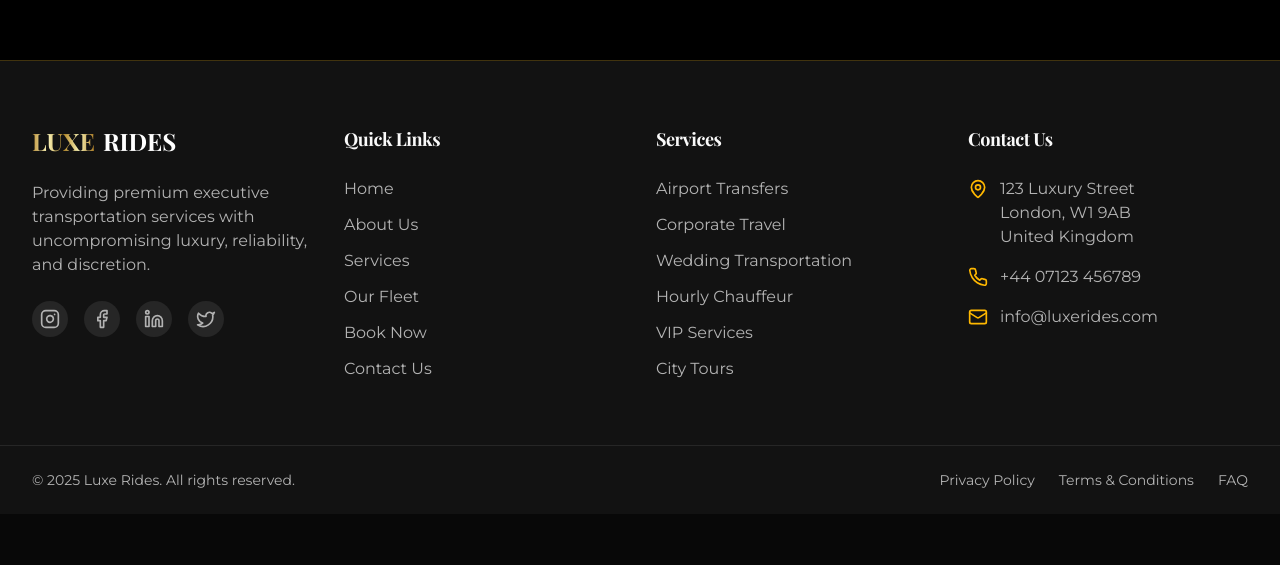
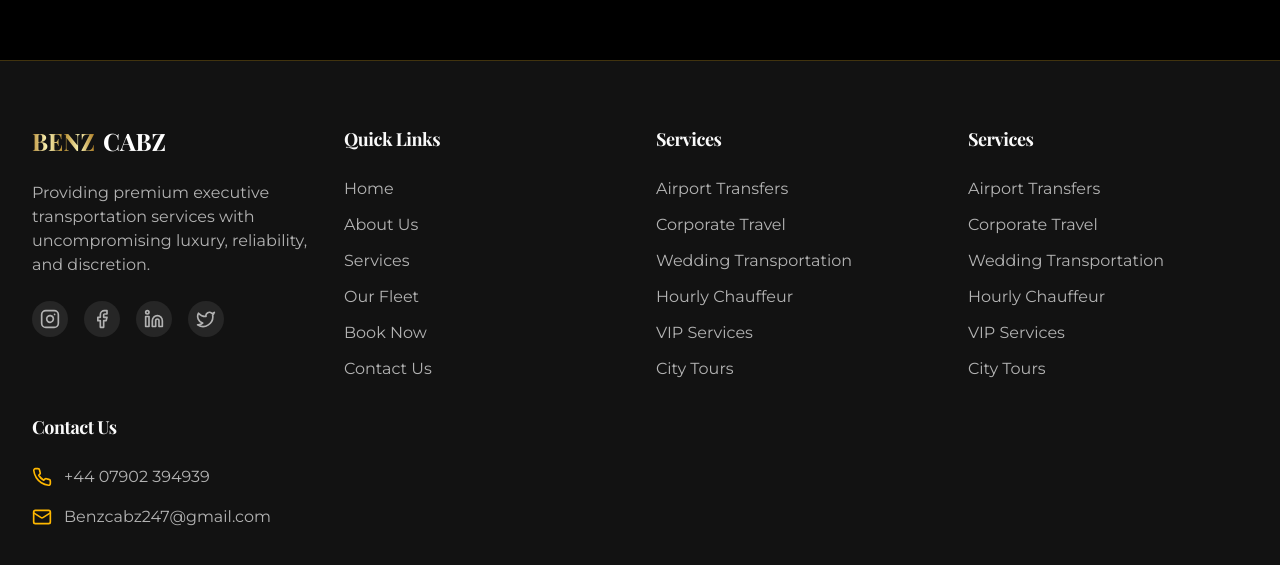
Before and after one commit to adnanmuhtadi/luxurious-ride-booking, a React (Vite) app: page /about in a window 1280 px wide. Shown: the part 1332-1897 px from the top of the page. Before the commit the page ends 1846 px from the top, so only its background shows below. Built offline with nearby package versions, Linux system fonts and the light colour scheme.

Commit message:
Initial commit

```diff
--- a/src/components/Footer.tsx
+++ b/src/components/Footer.tsx
@@ -1,7 +1,14 @@
-
-import React from 'react';
-import { Link } from 'react-router-dom';
-import { Mail, Phone, MapPin, Instagram, Facebook, Linkedin, Twitter } from 'lucide-react';
+import React from "react";
+import { Link } from "react-router-dom";
+import {
+  Mail,
+  Phone,
+  MapPin,
+  Instagram,
+  Facebook,
+  Linkedin,
+  Twitter
+} from "lucide-react";
 
 const Footer = () => {
   return (
@@ -9,12 +16,16 @@ const Footer = () => {
       <div className="luxury-container py-16">
         <div className="grid grid-cols-1 md:grid-cols-2 lg:grid-cols-4 gap-8">
           <div>
-            <Link to="/" className="flex items-center gap-2 text-2xl font-bold font-serif mb-6">
-              <span className="gold-gradient-text">LUXE</span>
-              <span className="text-white">RIDES</span>
+            <Link
+              to="/"
+              className="flex items-center gap-2 text-2xl font-bold font-serif mb-6"
+            >
+              <span className="gold-gradient-text">BENZ</span>
+              <span className="text-white">CABZ</span>
             </Link>
             <p className="text-muted-foreground mb-6">
-              Providing premium executive transportation services with uncompromising luxury, reliability, and discretion.
+              Providing premium executive transportation services with
+              uncompromising luxury, reliability, and discretion.
             </p>
             <div className="flex space-x-4">
               <a
@@ -60,32 +71,50 @@ const Footer = () => {
             <h3 className="text-lg font-bold mb-6">Quick Links</h3>
             <ul className="space-y-3">
               <li>
-                <Link to="/" className="text-muted-foreground hover:text-gold-500 transition-colors">
+                <Link
+                  to="/"
+                  className="text-muted-foreground hover:text-gold-500 transition-colors"
+                >
                   Home
                 </Link>
               </li>
               <li>
-                <Link to="/about" className="text-muted-foreground hover:text-gold-500 transition-colors">
+                <Link
+                  to="/about"
+                  className="text-muted-foreground hover:text-gold-500 transition-colors"
+                >
                   About Us
                 </Link>
               </li>
               <li>
-                <Link to="/services" className="text-muted-foreground hover:text-gold-500 transition-colors">
+                <Link
+                  to="/services"
+                  className="text-muted-foreground hover:text-gold-500 transition-colors"
+                >
                   Services
                 </Link>
               </li>
               <li>
-                <Link to="/fleet" className="text-muted-foreground hover:text-gold-500 transition-colors">
+                <Link
+                  to="/fleet"
+                  className="text-muted-foreground hover:text-gold-500 transition-colors"
+                >
                   Our Fleet
                 </Link>
               </li>
               <li>
-                <Link to="/booking" className="text-muted-foreground hover:text-gold-500 transition-colors">
+                <Link
+                  to="/booking"
+                  className="text-muted-foreground hover:text-gold-500 transition-colors"
+                >
                   Book Now
                 </Link>
               </li>
               <li>
-                <Link to="/contact" className="text-muted-foreground hover:text-gold-500 transition-colors">
+                <Link
+                  to="/contact"
+                  className="text-muted-foreground hover:text-gold-500 transition-colors"
+                >
                   Contact Us
                 </Link>
               </li>
@@ -96,32 +125,104 @@ const Footer = () => {
             <h3 className="text-lg font-bold mb-6">Services</h3>
             <ul className="space-y-3">
               <li>
-                <Link to="/services" className="text-muted-foreground hover:text-gold-500 transition-colors">
+                <Link
+                  to="/services"
+                  className="text-muted-foreground hover:text-gold-500 transition-colors"
+                >
                   Airport Transfers
                 </Link>
               </li>
               <li>
-                <Link to="/services" className="text-muted-foreground hover:text-gold-500 transition-colors">
+                <Link
+                  to="/services"
+                  className="text-muted-foreground hover:text-gold-500 transition-colors"
+                >
                   Corporate Travel
                 </Link>
               </li>
               <li>
-                <Link to="/services" className="text-muted-foreground hover:text-gold-500 transition-colors">
+                <Link
+                  to="/services"
+                  className="text-muted-foreground hover:text-gold-500 transition-colors"
+                >
                   Wedding Transportation
                 </Link>
               </li>
               <li>
-                <Link to="/services" className="text-muted-foreground hover:text-gold-500 transition-colors">
+                <Link
+                  to="/services"
+                  className="text-muted-foreground hover:text-gold-500 transition-colors"
+                >
                   Hourly Chauffeur
                 </Link>
               </li>
               <li>
-                <Link to="/services" className="text-muted-foreground hover:text-gold-500 transition-colors">
+                <Link
+                  to="/services"
+                  className="text-muted-foreground hover:text-gold-500 transition-colors"
+                >
                   VIP Services
                 </Link>
               </li>
               <li>
-                <Link to="/services" className="text-muted-foreground hover:text-gold-500 transition-colors">
+                <Link
+                  to="/services"
+                  className="text-muted-foreground hover:text-gold-500 transition-colors"
+                >
+                  City Tours
+                </Link>
+              </li>
+            </ul>
+          </div>
+
+          <div>
+            <h3 className="text-lg font-bold mb-6">Services</h3>
+            <ul className="space-y-3">
+              <li>
+                <Link
+                  to="/services"
+                  className="text-muted-foreground hover:text-gold-500 transition-colors"
+                >
+                  Airport Transfers
+                </Link>
+              </li>
+              <li>
+                <Link
+                  to="/services"
+                  className="text-muted-foreground hover:text-gold-500 transition-colors"
+                >
+                  Corporate Travel
+                </Link>
+              </li>
+              <li>
+                <Link
+                  to="/services"
+                  className="text-muted-foreground hover:text-gold-500 transition-colors"
+                >
+                  Wedding Transportation
+                </Link>
+              </li>
+              <li>
+                <Link
+                  to="/services"
+                  className="text-muted-foreground hover:text-gold-500 transition-colors"
+                >
+                  Hourly Chauffeur
+                </Link>
+              </li>
+              <li>
+                <Link
+                  to="/services"
+                  className="text-muted-foreground hover:text-gold-500 transition-colors"
+                >
+                  VIP Services
+                </Link>
+              </li>
+              <li>
+                <Link
+                  to="/services"
+                  className="text-muted-foreground hover:text-gold-500 transition-colors"
+                >
                   City Tours
                 </Link>
               </li>
@@ -131,21 +232,13 @@ const Footer = () => {
           <div>
             <h3 className="text-lg font-bold mb-6">Contact Us</h3>
             <ul className="space-y-4">
-              <li className="flex items-start gap-3">
-                <MapPin className="h-5 w-5 text-gold-500 shrink-0 mt-0.5" />
-                <span className="text-muted-foreground">
-                  123 Luxury Street<br />
-                  London, W1 9AB<br />
-                  United Kingdom
-                </span>
-              </li>
               <li className="flex items-center gap-3">
                 <Phone className="h-5 w-5 text-gold-500 shrink-0" />
                 <a
-                  href="tel:+4407123456789"
+                  href="tel:+44 07902 394939"
                   className="text-muted-foreground hover:text-gold-500 transition-colors"
                 >
-                  +44 07123 456789
+                  +44 07902 394939
                 </a>
               </li>
               <li className="flex items-center gap-3">
@@ -154,29 +247,10 @@ const Footer = () => {
                   href="mailto:info@luxerides.com"
                   className="text-muted-foreground hover:text-gold-500 transition-colors"
                 >
-                  info@luxerides.com
+                  Benzcabz247@gmail.com
                 </a>
               </li>
             </ul>
-          </div>
-        </div>
-      </div>
-
-      <div className="border-t border-muted py-6">
-        <div className="luxury-container flex flex-col md:flex-row items-center justify-between gap-4">
-          <p className="text-muted-foreground text-sm">
-            &copy; {new Date().getFullYear()} Luxe Rides. All rights reserved.
-          </p>
-          <div className="flex gap-6">
-            <Link to="/privacy" className="text-sm text-muted-foreground hover:text-gold-500 transition-colors">
-              Privacy Policy
-            </Link>
-            <Link to="/terms" className="text-sm text-muted-foreground hover:text-gold-500 transition-colors">
-              Terms & Conditions
-            </Link>
-            <Link to="/faq" className="text-sm text-muted-foreground hover:text-gold-500 transition-colors">
-              FAQ
-            </Link>
           </div>
         </div>
       </div>
--- a/src/components/Hero.tsx
+++ b/src/components/Hero.tsx
@@ -53,7 +53,9 @@ const Hero = () => {
             <span className="text-white">Chauffeur</span>
             <br />
             <span className="text-white">Service in </span>
-            <span className="gold-gradient-text">Hemel Hempstead</span>
+            <span className="gold-gradient-text">
+              Watford and Hemel Hempstead
+            </span>
           </h1>
 
           <p className="mx-auto max-w-2xl text-lg md:text-xl text-muted-foreground mb-10 animate-fade-in">
```
